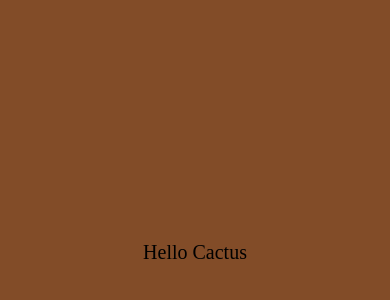
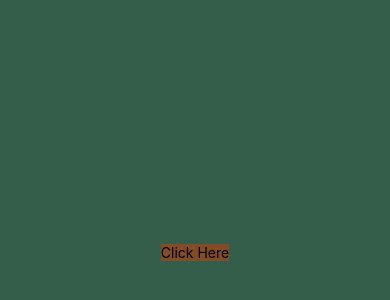
Before and after one commit to hijakd/Bookworm, a React Native app: screen / in a window 390 px wide. Shown: the part 170-470 px from the top of the page. Built offline with nearby package versions, Linux system fonts and the light colour scheme.

Commit message:
edit AppButton, import & impliment  button component

```diff
--- a/App.js
+++ b/App.js
@@ -1,6 +1,7 @@
 import { StatusBar } from 'expo-status-bar';
 import React from 'react';
 import { StyleSheet, Text, View } from 'react-native';
+import AppButton from './app/components/AppButton';
 import AppText from './app/components/AppText';
 import AppColors from './app/configs/AppColors';
 
@@ -8,7 +9,8 @@ import AppColors from './app/configs/AppColors';
 export default function App() {
   return (
     <View style={styles.container}>
-      <AppText>Hello Cactus</AppText>
+      {/* <AppText>Hello Cactus</AppText> */}
+      <AppButton title="Click Here"></AppButton>
     </View>
   );
 }
@@ -17,7 +19,7 @@ const styles = StyleSheet.create({
   container: {
     flex: 1,
     // using a defined colour palette "AppColor.js" in ./app/configs
-    backgroundColor: AppColors.secondaryColor,
+    backgroundColor: AppColors.otherColor,
     alignItems: 'center',
     justifyContent: 'center',
   },
--- a/app/components/AppButton.js
+++ b/app/components/AppButton.js
@@ -1,17 +1,19 @@
 import React from 'react';
 import {Text, StyleSheet, TouchableOpacity, View } from 'react-native';
+import AppColors from '../configs/AppColors';
 
-function AppButton(props) {
+function AppButton({title}) {
     return (
         <View style={styles.button}>
-            <Text></Text>
+            <Text>{title}</Text>
         </View>
     );
 }
 
 const styles = StyleSheet.create({
     button:{
-
+        backgroundColor: AppColors.secondaryColor,
     }
 })
+
 export default AppButton;
--- a/app/configs/AppColors.js
+++ b/app/configs/AppColors.js
@@ -3,4 +3,5 @@ export default{
     white: '#fff',
     primaryColor: '#4e5c50',
     secondaryColor: '#824c28',
+    otherColor: '#345d4a'
 }
```
